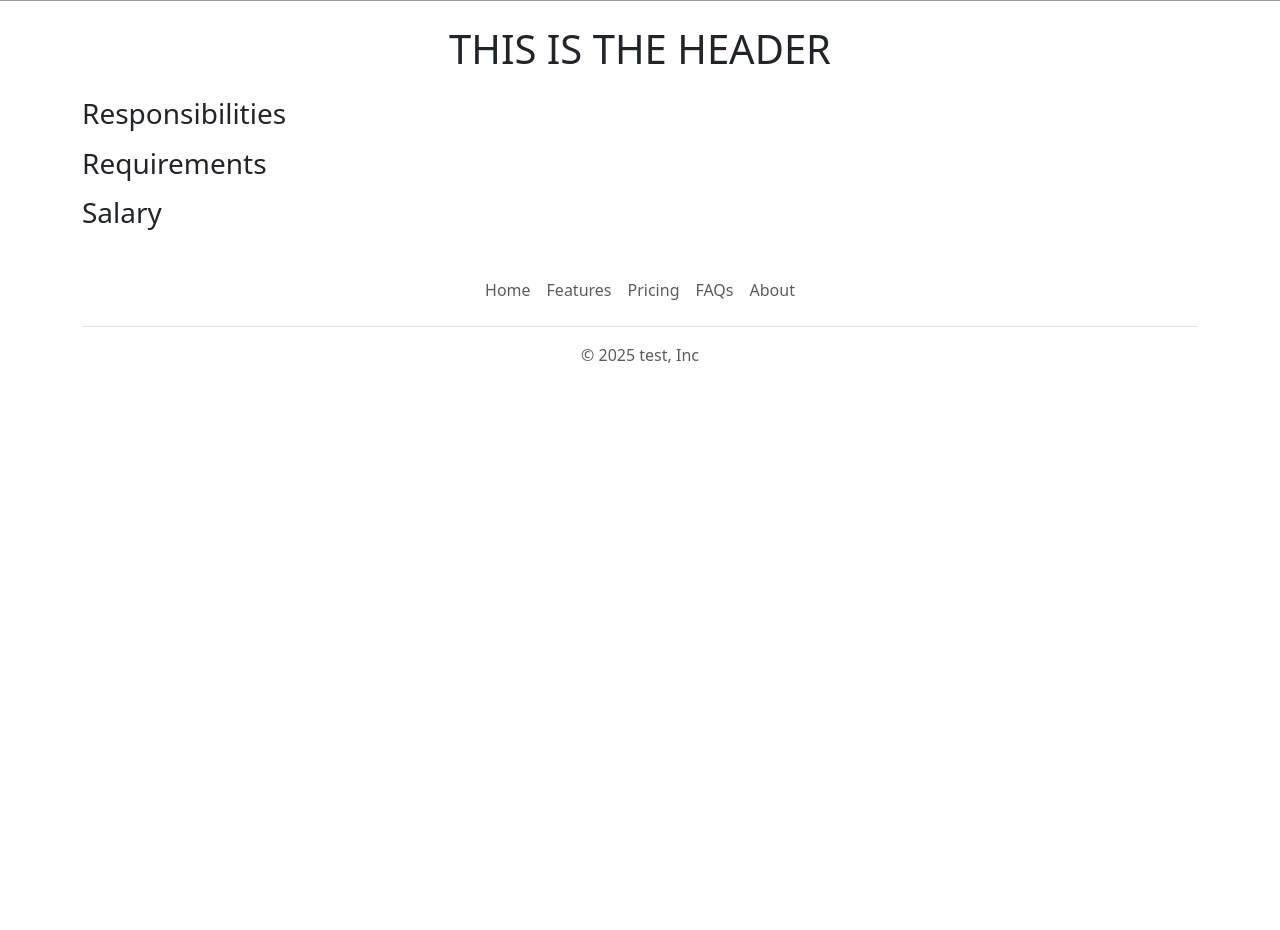
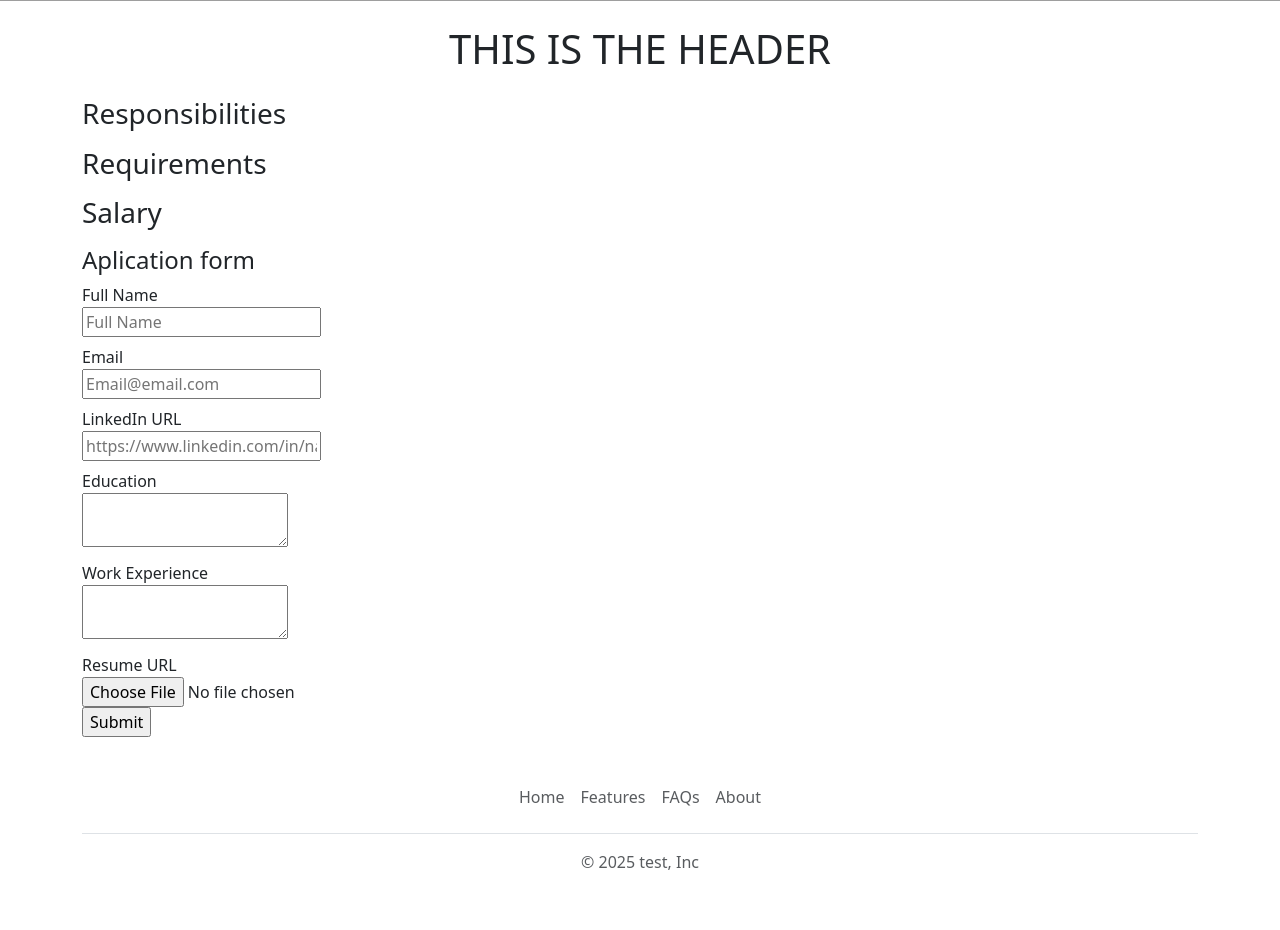
Before and after one commit to quanaphamm/2st-learning, a Flask app: template templates/jobpage.html in a window 1280 px wide. Shown: the part 415-1345 px from the top of the page. Before the commit the page ends 778 px from the top, so only its background shows below. Run offline with Flask 3, Linux system fonts and the light colour scheme; the template is opened without the code that fills it, so the values that code supplies are empty; grey boxes are pictures that could not be loaded.

Commit message:
store application in data base

```diff
--- a/app.py
+++ b/app.py
@@ -1,5 +1,5 @@
-from flask import Flask, redirect, render_template, jsonify
-from database import load_jobs_from_db, load_job_from_db
+from flask import Flask, redirect, render_template, jsonify, request
+from database import load_jobs_from_db, load_job_from_db, add_application_to_db
 
 
 app = Flask(__name__)
@@ -24,6 +24,15 @@ def show_job(id):
         return "Not Found", 404
     return render_template('jobpage.html', job=job)
 
+@app.route("/job/<id>/apply", methods = ['post'])
+def apply_to_job(id):
+    data = request.form
+    job = load_job_from_db(id)
+    add_application_to_db(id, data)
+    print("Application Data Received:", data)
+
+    return render_template('application_submited.html', application=data, job = job)
+
 
 if __name__ == "__main__":
     app.run(host='0.0.0.0', debug=True)
--- /dev/null
+++ b/templates/application_form.html
@@ -0,0 +1,30 @@
+<h4>Aplication form</h4>
+<form action="/job/{{job['id']}}/apply" method="post">
+  <div class="mb-2">
+    <label> Full Name </label><br>
+    <input type="text" name="full_name" placeholder="Full Name">
+  </div>
+  <div class="mb-2">
+    <label> Email </label><br>
+    <input type="email" name="email" placeholder="Email@email.com">
+  </div>
+  <div class="mb-2">
+    <label> LinkedIn URL </label><br>
+    <input type="url" name="linkedin_url" placeholder="https://www.linkedin.com/in/name/">
+
+  </div>
+  <div class="mb-2">
+    <label> Education </label><br>
+    <textarea name="education"></textarea>
+  </div>
+
+  <div class="mb-2">
+    <label> Work Experience </label><br>
+    <textarea name="work_experience"></textarea>
+  </div>
+  <div>
+    <label> Resume URL </label><br>
+    <input type="file" name="resume_url">
+  </div>
+  <input type="submit">
+</form>
--- a/templates/footer.html
+++ b/templates/footer.html
@@ -3,7 +3,7 @@
     <ul class="nav justify-content-center border-bottom pb-3 mb-3">
       <li class="nav-item"><a href="https://c59d6c88-feb6-4219-b0f6-460b0262ce9e-00-3jt0si34dh4if.picard.replit.dev/" class="nav-link px-2 text-body-secondary">Home</a></li>
       <li class="nav-item"><a href="#" class="nav-link px-2 text-body-secondary">Features</a></li>
-      <li class="nav-item"><a href="#" class="nav-link px-2 text-body-secondary">Pricing</a></li>
+
       <li class="nav-item"><a href="#" class="nav-link px-2 text-body-secondary">FAQs</a></li>
       <li class="nav-item"><a href="#" class="nav-link px-2 text-body-secondary">About</a></li>
     </ul>
--- a/templates/jobpage.html
+++ b/templates/jobpage.html
@@ -12,7 +12,7 @@
 
   <h1 class="text-center mt-2 mb-4"">THIS IS THE HEADER</h1>
 
-<div class=" container">
+  <div class=" container">
 
     <h3 class="mb-2">{{job.title}}</h3>
 
@@ -36,9 +36,10 @@
 
     <h3>Salary</h3>
     <p>{{job.salary}} {{job.currency}}</p>
+    {% include 'application_form.html'%}
+    </div>
+  {%include 'footer.html'%}
+</body>
 
-    </div>
-</body>
-{%include 'footer.html'%}
 
 </html>
```
Also changed, not shown: database.py (+13 -1 lines), templates/application_submited.html (added, +39 -0 lines).
